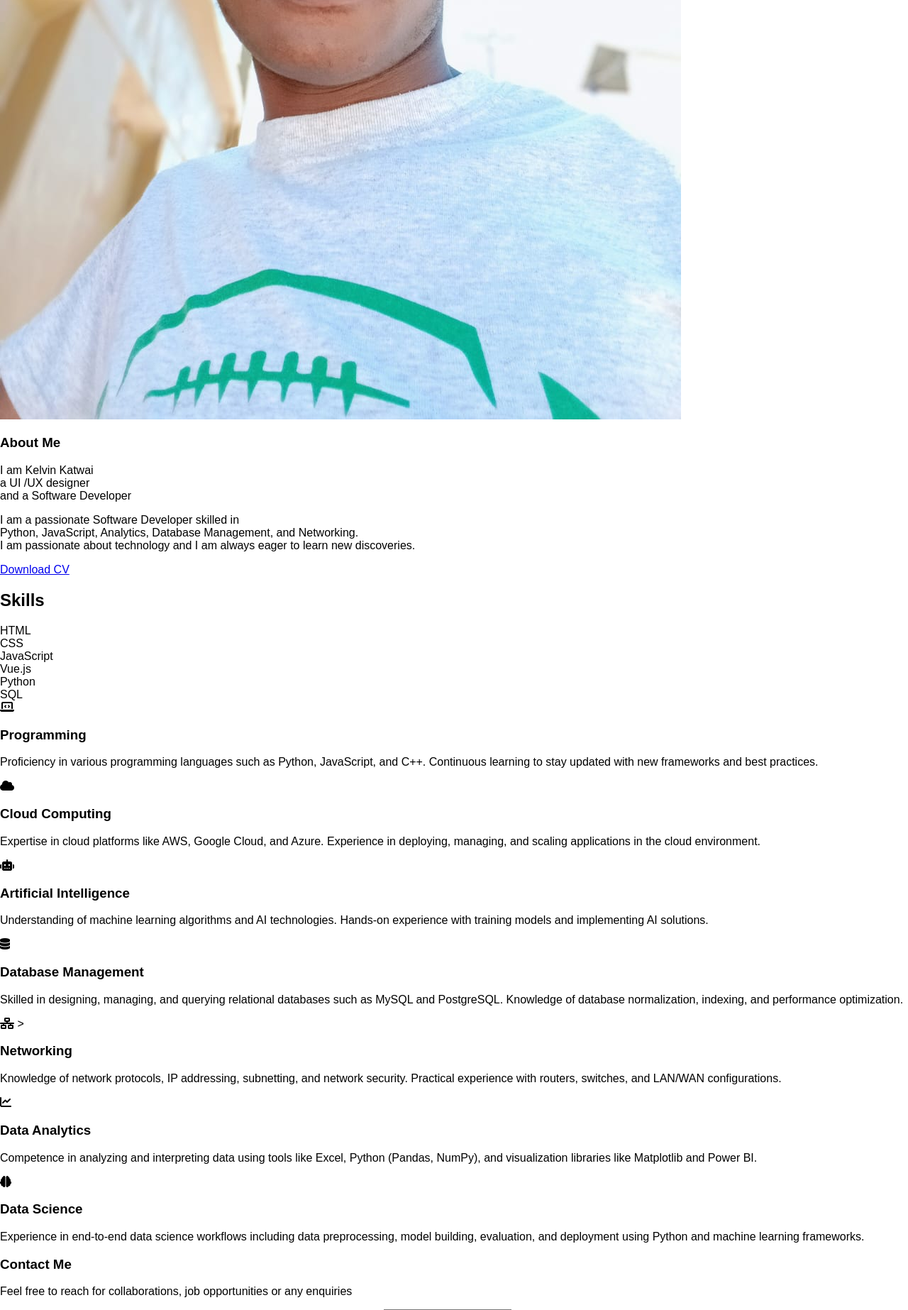
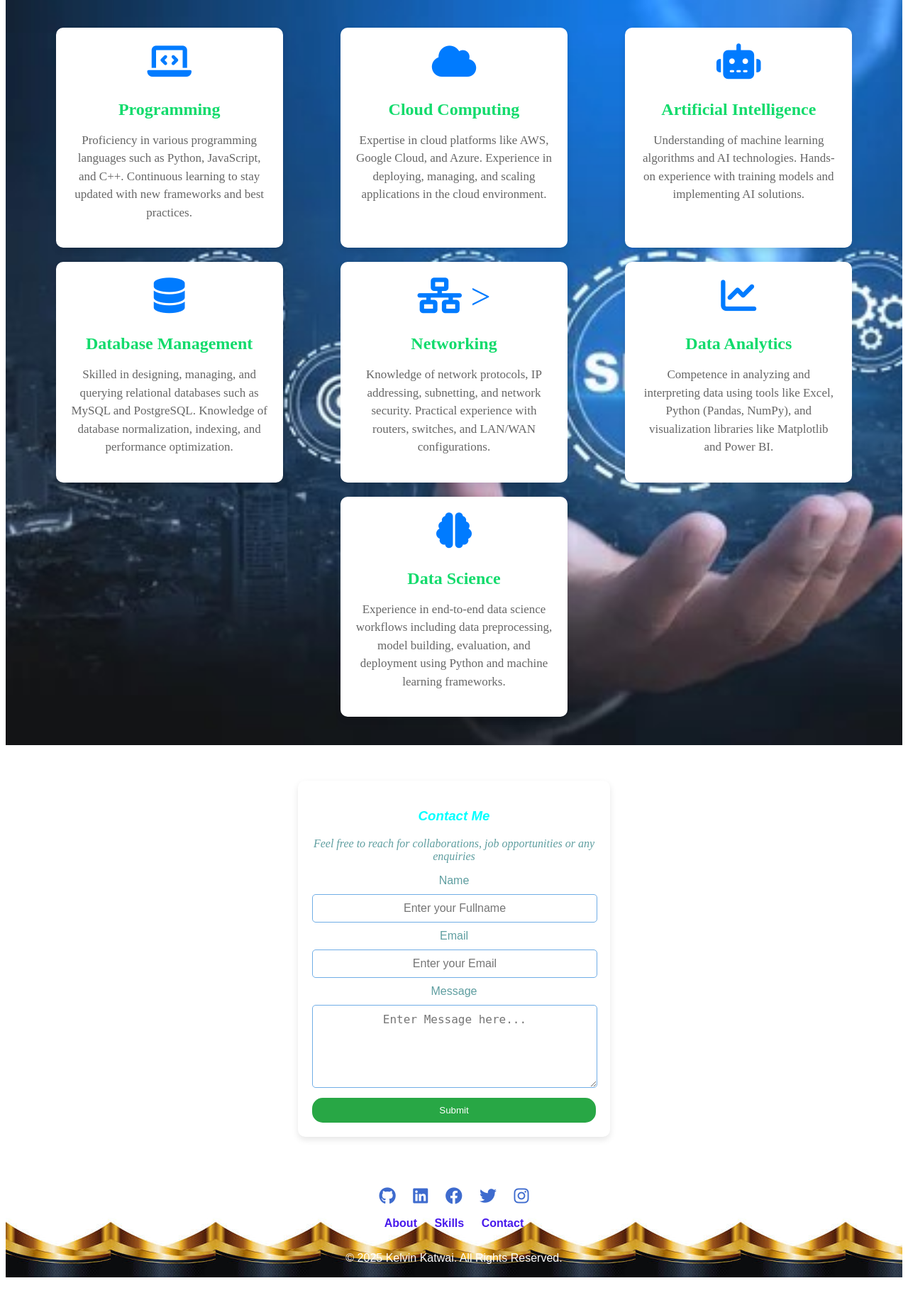
Before and after one commit to Kat-tech15/portfolio, a Django app: page / in a window 1280 px wide. Shown: the part 931-2777 px from the top of the page at 71% size. After the commit the page ends 2731 px from the top, so only its background shows below. Run offline with Django 5.2, Linux system fonts and the light colour scheme.

Commit message:
modified base.css file

```diff
--- a/static/css/base.css
+++ b/static/css/base.css
@@ -1,24 +1,5 @@
 /* base.css - Global styles */
 @import url("https://cdnjs.cloudflare.com/ajax/libs/font-awesome/6.4.2/css/all.min.css");
-
-html {
-    scroll-behavior: smooth;
-}
-body {
-    font-family: Arial, sans-serif;
-    margin: 0;
-    padding: 0;
-}
-
-header {
-    background-color: aliceblue;
-    padding: 4px;
-}
-
-header h1 {
-    color: #23a143;
-}
-
 nav ul {
     list-style: none;
     padding: 0px;
--- a/templates/home.html
+++ b/templates/home.html
@@ -7,12 +7,14 @@
 {% block content %}
 <section class="home" id="home" >
     <div class="hero-content">
-        <h2>Welcome to My Portfolio</h2>
+        <h3>Welcome to My Portfolio</h3>
         <p class="hero-subtitle">Software Developer & UI/UX Designer</p>
-        <div class="hero-buttons">
-            <a href="{% url 'about' %}" class="cta-button">Learn More</a>
-            <a href="{% url 'contact' %}" class="cta-button secondary">Contact Me</a>
-        </div>
+    <div class="hero-buttons">
+        <a href="{% url 'about' %}" class="cta-button">Learn More</a>
+        <a href="{% url 'contact' %}" class="cta-button secondary">Contact Me</a>
+    </div>
+
+
     </div>
 </section>
 <section class="about" id="about" >
@@ -152,4 +154,232 @@
         </form>
 </div>
 </section>
+<style>
+.hero-content h3{
+    font-style: oblique;
+    color: aqua;
+}
+.hero-content p {
+    font-family: 'Courier New', Courier, monospace;
+    font-style: oblique;
+}
+.hero-buttons {
+    font-style: oblique;
+}
+.about-container {
+    text-align: center;
+}
+.about-container h3 {
+    color: aqua;
+    font-style: oblique;
+    text-align: center;
+}
+.about-container img {
+    border-radius: 60%;
+    width: 250px;
+    height: 250px;
+    opacity: initial;
+    outline: none;
+    border: 2px solid #007bff;
+    box-shadow: 0 4px 12px rgba(0, 0, 0, 0.1);
+
+}
+.about-text  p {
+    font-weight: 1.5em;
+    font-size: medium;
+    font-family: sans-serif;
+}
+
+.about-text span {
+    color: #fc0cc0;
+}
+
+.about-text h2 {
+    color: #007bff;
+}
+
+.cv-btn {
+    background-color: #1dca22;
+    color: white;
+    padding: 8px 10px;
+    border: none;
+    border-radius: 8px;
+    cursor: pointer;
+    text-decoration: none;
+    margin-bottom: 20px;
+    margin-top: 20px;
+}
+
+.cv-btn:hover {
+    background-color: #23a82a;
+}
+.skills {
+    padding: 50px;
+    color: #374cc4;
+    text-align: center;
+    background: url(images/about3.jpg);
+}
+
+.skills h2 {
+    color: #25ee57;
+}
+
+.skills-grid {
+    display: flex;
+    flex-wrap: nowrap;
+    justify-content: center;
+    gap: 50px;
+    overflow: auto;
+    padding: 10px;
+}
+
+.skill {
+    background-color: rgb(51, 179, 79);
+    padding: 20px 25px;
+    border-radius: 10px;
+    font-size: 1rem;
+    color: white;
+    text-align: center;
+    flex: 20px 20px 20px;
+    white-space: nowrap;
+    transition: transform 0.3s ease;
+}
+
+.skill:hover {
+    transform: scale(1.1)
+}
+
+.skills-section {
+    display: flex;
+    justify-content: space-around;
+    flex-wrap: wrap;
+    gap: 20px;
+    padding: 40px;
+    background-image: url(static/images/skills.jpg);
+    background-repeat: no-repeat;
+    background-size: cover;
+    backface-visibility: inherit;
+}
+
+/* Card Styles */
+.card {
+    background-color: white;
+    border-radius: 10px;
+    width: 280px;
+    box-shadow: 0 4px 8px rgba(0, 0, 0, 0.1);
+    padding: 20px;
+    text-align: center;
+    transition: transform 0.3s ease, box-shadow 0.3s ease;
+}
+
+/* Card Hover Effect */
+.card:hover {
+    transform: translateY(-10px);
+    box-shadow: 0 8px 16px rgba(0, 0, 0, 0.2);
+}
+
+/* Icon Styles */
+.card-icon {
+    font-size: 50px;
+    color: #007bff;
+    margin-bottom: 15px;
+}
+
+/* Card Header Styles */
+.card-header {
+    font-size: 24px;
+    color: #12db6c;
+    margin-bottom: 10px;
+}
+
+/* Description Styles */
+.card-description {
+    font-size: 17px;
+    color: #666;
+    line-height: 1.5;
+}
+.contact-container {
+    margin: 50px auto;
+    padding: 20px 20px;
+    border-radius: 10px;
+    width: 100%;
+    text-align: center;
+    max-width: 400px;
+    background-color: white;
+    box-shadow: 0 4px 10px rgba(0, 0, 0, 0.1);
+}
+.contact-container p {
+    font-style: oblique;
+    color: cadetblue;
+}
+.contact-container h3 {
+    color: aqua;
+    font-family: sans-serif;
+    font-style: oblique;
+}
+.contact-container label {
+    font-weight: 100px;
+    font-family: sans-serif;
+    color: cadetblue;
+}
+
+.contact-container input,
+.contact-container textarea {
+    width: 100%;
+    padding: 10px 0;
+    border: 1px solid #70ade6;
+    border-radius: 5px;
+    margin: 10px auto;
+    outline: none;
+    font-size: 16px;
+    text-align: center;
+}
+
+
+
+button {
+    background-color: #28a745;
+    color: white;
+    padding: 10px;
+    border: none;
+    border-radius: 15px;
+    cursor: pointer;
+    width: 100%;
+}
+
+button:hover {
+    background-color: #3ad353;
+}
+
+.notification-container {
+    position: fixed;
+    width: 100%;
+}
+
+.notification {
+    padding: 5px 3px;
+    border-radius: 5px;
+    color: white;
+    animation: slideIn 0.5s, fadeOut 0.5s 4.5s forwards;
+    box-shadow: 0 3px 10px rgba(0, 0, 0, 0.2);
+}
+
+.success {
+    background-color: #4CAF50;
+}
+
+.error {
+    background-color: #f44336;
+}
+
+@keyframes slideIn {
+    from { transform: translateX(100%); }
+    to { transform: translateX(0); }
+}
+
+@keyframes fadeOut {
+    from { opacity: 1; }
+    to { opacity: 0; }
+}
+</style>
 {% endblock %}
```
